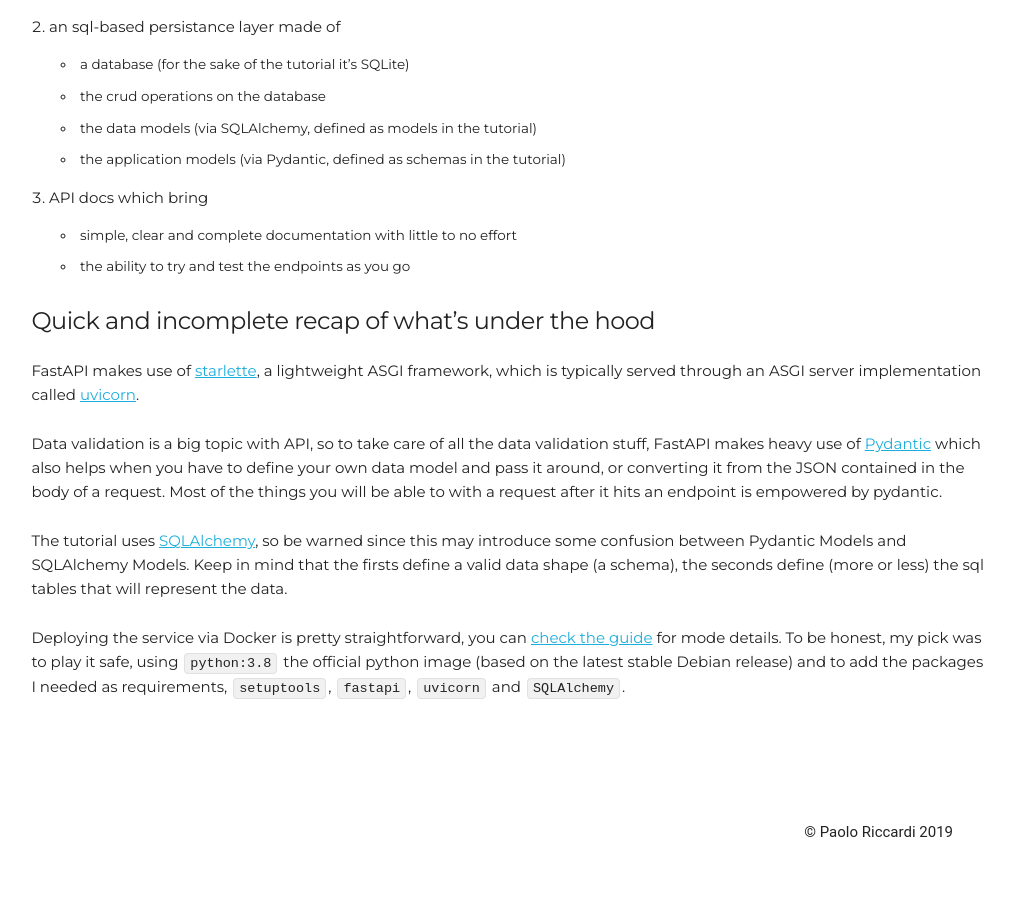
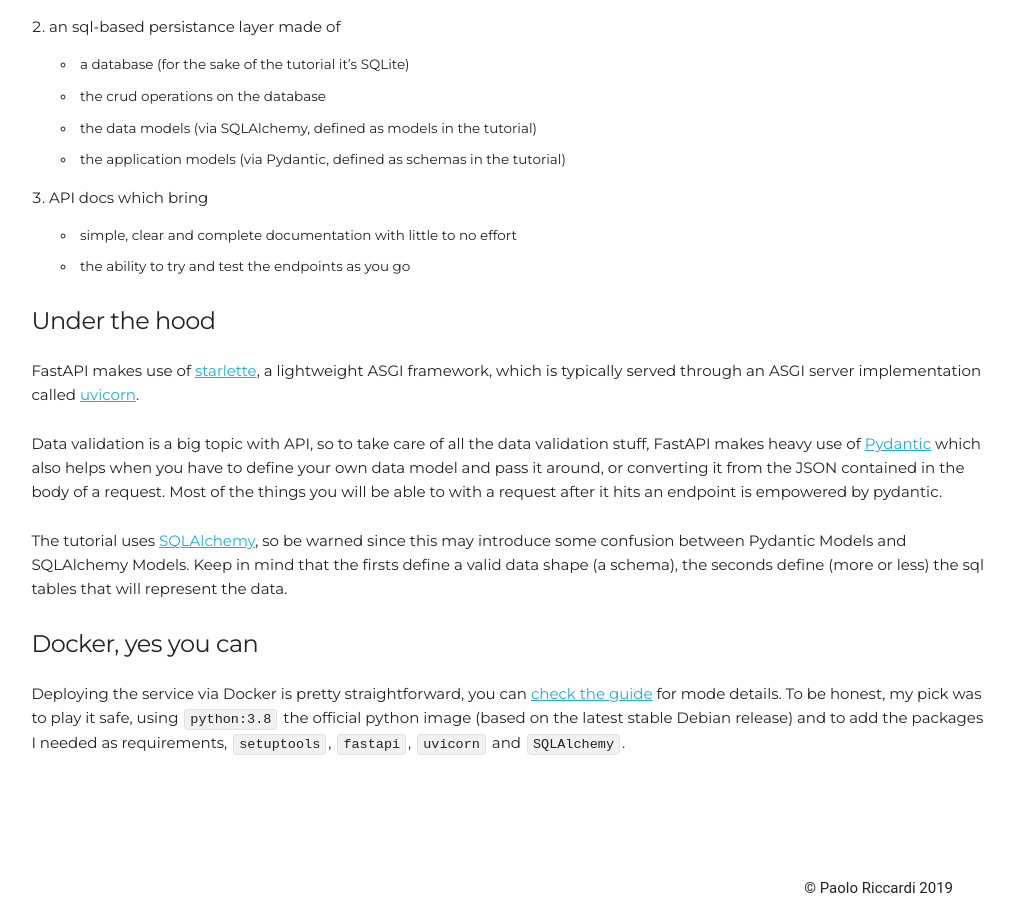
Before and after one commit to paoloriccardi/paoloriccardi.github.io, a Jekyll site: the page built from _posts/2021-05-11-building-rest-api-with-fastapi.md, in a window 1280 px wide and 900 px high, scrolled down 1303 px. Shown: the whole window, without its empty margins (167-1181 px from the left). Built offline with Jekyll 4.4.1, drawn with Linux system fonts in a browser that asks for light colours; before the commit the page ends 2147 px from its top, so only the background shows below that.

Commit message:
fastapi post

```diff
--- a/_posts/2021-05-11-building-rest-api-with-fastapi.md
+++ b/_posts/2021-05-11-building-rest-api-with-fastapi.md
@@ -41,11 +41,12 @@ Few words about what I got by the end of the basic user guide, roughly:
     - simple, clear and complete documentation with little to no effort
     - the ability to try and test the endpoints as you go
 
-##### Quick and incomplete recap of what's under the hood
+##### Under the hood
 FastAPI makes use of [starlette](https://www.starlette.io/){:target="_blank"}, a lightweight ASGI framework, which is typically served through an ASGI server implementation called [uvicorn](https://www.uvicorn.org/){:target="_blank"}.
 
 Data validation is a big topic with API, so to take care of all the data validation stuff, FastAPI makes heavy use of [Pydantic](https://pydantic-docs.helpmanual.io/){:target="_target"} which also helps when you have to define your own data model and pass it around, or converting it from the JSON contained in the body of a request. Most of the things you will be able to with a request after it hits an endpoint is empowered by pydantic.
 
 The tutorial uses [SQLAlchemy](https://www.sqlalchemy.org/){:target="_blank"}, so be warned since this may introduce some confusion between Pydantic Models and SQLAlchemy Models. Keep in mind that the firsts define a valid data shape (a schema), the seconds define (more or less) the sql tables that will represent the data.
 
+##### Docker, yes you can
 Deploying the service via Docker is pretty straightforward, you can [check the guide](https://fastapi.tiangolo.com/deployment/docker/){:=target="_blank"} for mode details. To be honest, my pick was to play it safe, using  `python:3.8` the official python image (based on the latest stable Debian release) and to add the packages I needed as requirements,  `setuptools`,  `fastapi`,  `uvicorn` and  `SQLAlchemy`.
```
